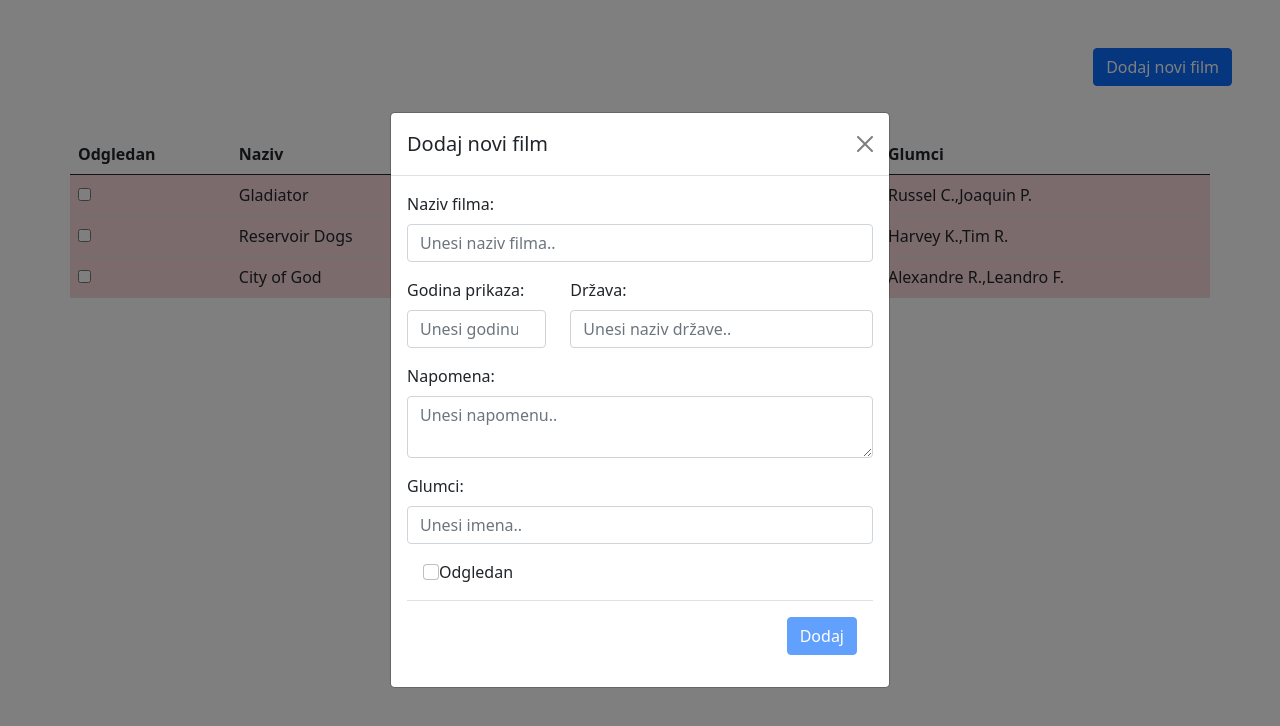
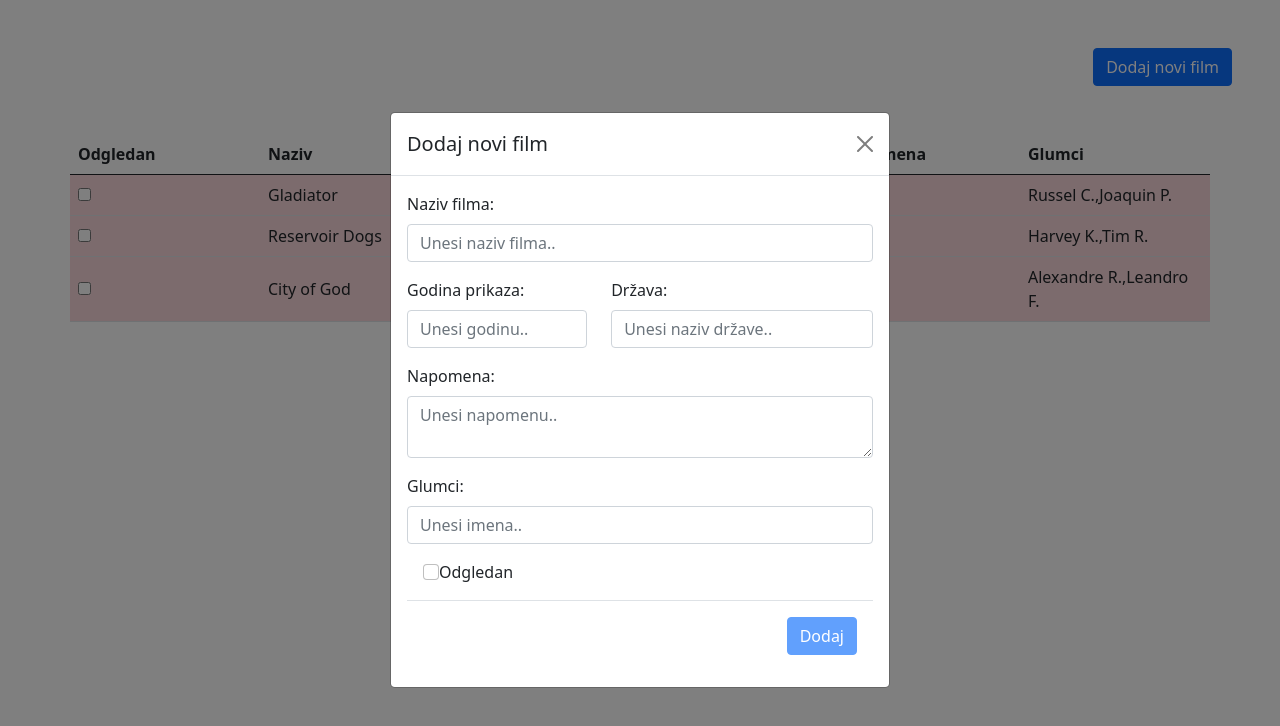
Before and after one commit to eetzuh/WCS-Movies-watchlist, a plain HTML site: page Movies watchlist/index.html in a window 1280 px wide. Both pictures are taken after a click on the button "Dodaj novi film". Drawn offline with nearby package versions, Linux system fonts and the light colour scheme.

Commit message:
Centered text, fixed form

```diff
--- a/Movies watchlist/app.js
+++ b/Movies watchlist/app.js
@@ -25,18 +25,18 @@ let arrayOfMovies = [
   },
 ];
 
+/*funkcija koja dodaje filmove u tabelu, čitajući objekte sa niza arrayOfMovies. Poziva se na onload, da bi se hardkodovani filmovi odmah prikazali u tabeli.
+Dodavanjem filma u formi, (funkcija addMovie(), linija 75), dodaje film u niz, pa se zatim poziva funkcija printMovies().
+Varijabla movieNum čita zadnji indeks objekta film, koji je dodat u niz arrayOfMovies, da bi pri pozivu funkcije printMovies() u tabelu ne bi
+bili dodati prethodni. */
+
 let movieNum = 0;
-
-/*funkcija koja dodaje filmove u tabelu, čitajući objekte sa niza arrayOfMovies. Poziva se na onload, da bi se hardkodovani filmovi odmah prikazali u tabeli.
- Dodavanjem filma u formi, (funkcija addMovie(), linija 75), dodaje film u niz, pa se zatim poziva funkcija printMovies().
- Varijabla movieNum čita zadnji indeks objekta film, koji je dodat u niz arrayOfMovies, da bi pri pozivu funkcije printMovies() u tabelu ne bi
- bili dodati prethodni. */
-
 function printMovies() {
   let tableBody = document.getElementById("tableBody");
   let row = tableBody.insertRow();
   for (let i = movieNum; i < arrayOfMovies.length; i++) {
     let cell = row.insertCell();
+    cell.classList = "align-middle";
     if (arrayOfMovies[i].watched == true) {
       check = `<input onclick="changeColor()" type="checkbox" name='watched' checked>`;
     } else {
@@ -45,6 +45,7 @@ function printMovies() {
     cell.innerHTML += check;
     for (let j = 1; j < Object.keys(arrayOfMovies[i]).length; j++) {
       cell = row.insertCell();
+      cell.classList = "align-middle";
       cell.innerHTML += Object.values(arrayOfMovies[i])[j];
     }
     row = tableBody.insertRow();
@@ -69,8 +70,10 @@ function changeColor() {
   }
 }
 
+
+const forms = document.querySelectorAll(".needs-validation");
+
 function validate() {
-  const forms = document.querySelectorAll(".needs-validation");
   Array.from(forms).forEach(function (form) {
     form.addEventListener(
       "keyup",
@@ -86,9 +89,8 @@ function validate() {
   });
 }
 
-function checkVal() {
+function checkVal(e) {
   validate();
-  const forms = document.querySelectorAll(".needs-validation");
   if (Array.from(forms).every((form) => form.checkValidity() == true)) {
     document.getElementById("submitBtn").classList.remove("disabled");
   }
@@ -115,4 +117,5 @@ function addMovie() {
     comment: (document.getElementById("movieCom").value = ""),
     actors: (document.getElementById("movieActors").value = ""),
   };
+  document.getElementById("formId").classList = "row needs-validation";
 }
--- a/Movies watchlist/index.html
+++ b/Movies watchlist/index.html
@@ -25,22 +25,25 @@
               <button type="button" class="btn-close" data-bs-dismiss="modal" aria-label="Close"></button>
             </div>
             <div class="modal-body">
-                <form class="row needs-validation" novalidate>
+                <form class="row needs-validation" id="formId" novalidate>
                     <div class="mb-3">
                         <label for="name" class="form-label">Naziv filma:</label>
-                        <input type="text" class="form-control" id="movieName" onkeyup="checkVal()" placeholder="Unesi naziv filma.." required>
+                        <input type="text" class="form-control" id="movieName" onkeyup="checkVal(this)" placeholder="Unesi naziv filma.." required>
                     </div>
-                    <div class="mb-3 col-4">
+                    <div class="mb-2 col-5">
                         <label for="year" class="form-label">Godina prikaza:</label>
-                        <input type="number" min="1930" max="2021"class="form-control" onkeyup="checkVal()" id="movieYear" placeholder="Unesi godinu.." required>
-                    </div>
-                    <div class="mb-3 col-8">
+                        <input type="number" min="1930" max="2021"class="form-control" onkeyup="checkVal(this)" id="movieYear" placeholder="Unesi godinu.." required>
+                        <div class="invalid-feedback ms-1">
+                          1930-2021
+                        </div>
+                      </div>
+                    <div class="mb-3 col-7">
                         <label for="country" class="form-label">Država:</label>
-                        <input type="text" class="form-control" id="movieCountry" onkeyup="checkVal()" placeholder="Unesi naziv države.." >
+                        <input type="text" class="form-control" id="movieCountry" onkeyup="checkVal(this)" placeholder="Unesi naziv države.." >
                     </div>
                     <div class="mb-3">
                         <label for="comment" class="form-label">Napomena:</label>
-                        <textarea class="form-control" id="movieCom" onkeyup="checkVal()" placeholder="Unesi napomenu.."></textarea>
+                        <textarea class="form-control" id="movieCom" onkeyup="checkVal(this)" placeholder="Unesi napomenu.."></textarea>
                     </div>
                     <div class="mb-3">
                         <label for="actors" class="form-label">Glumci:</label>
@@ -61,7 +64,7 @@
     <div class="container">
       <div class="row mt-5">
         <div class="col-8"></div>
-        <table class="table">
+        <table class="table ">
           <thead>
             <tr>
               <th>Odgledan</th>
--- a/Movies watchlist/style.css
+++ b/Movies watchlist/style.css
@@ -1,3 +1,4 @@
-td{
-    word-wrap: break-word;
+table{
+    table-layout: fixed;
+   word-wrap: break-word;
 }
```
